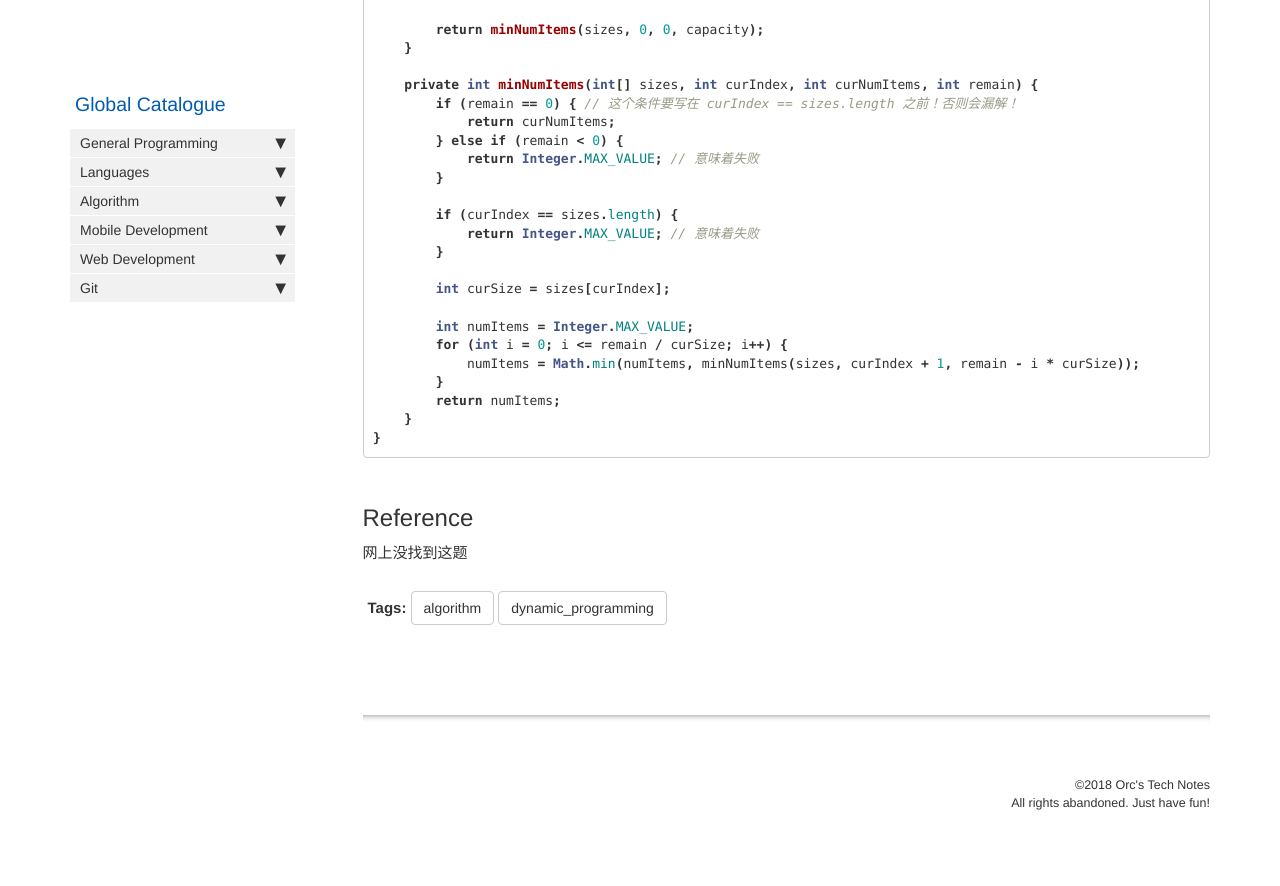
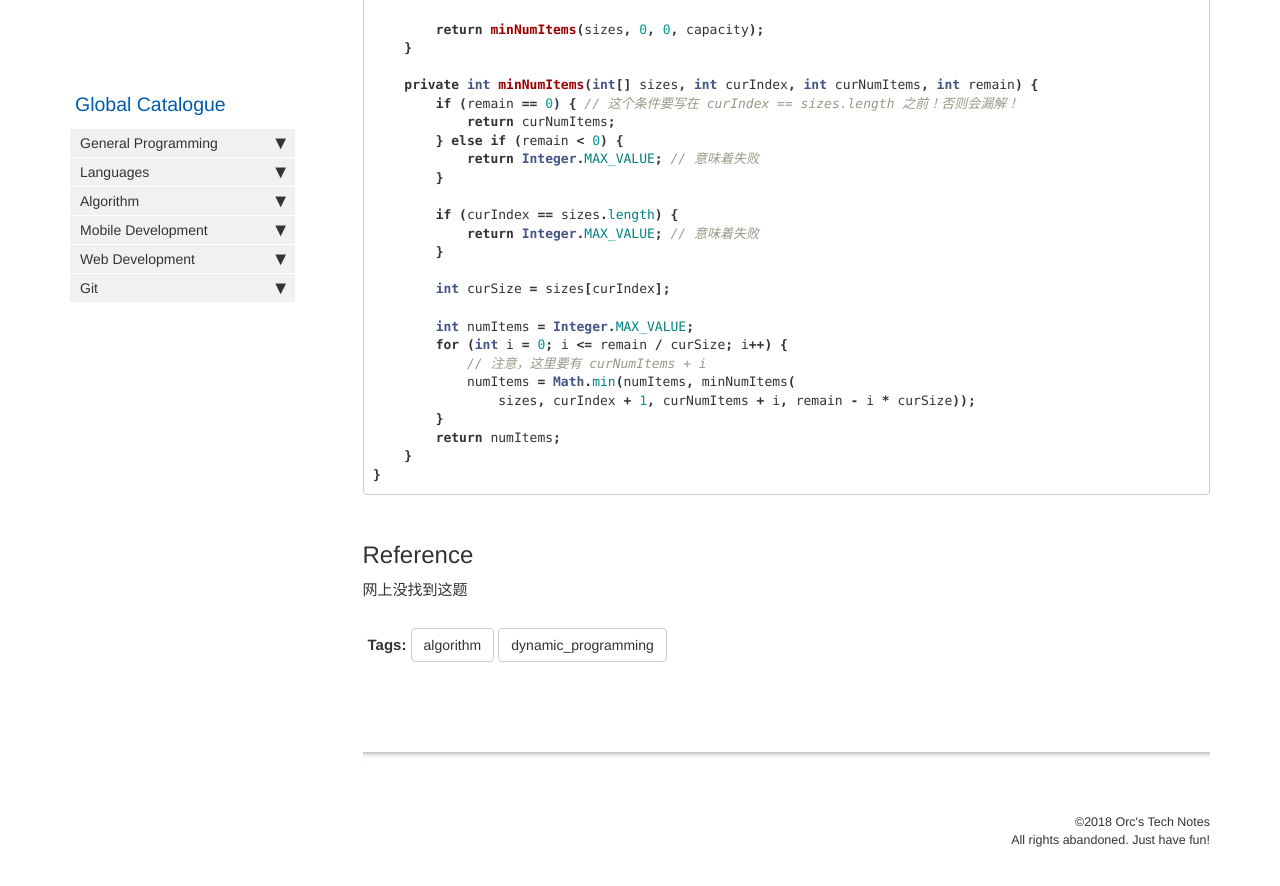
Before and after one commit to HungryOrc/hungryorc.github.io, a Jekyll site: the page built from pages/algorithm/algorithm_backpack_unlimited_1Attr_exactFill_returnMinNumOfItems.md, in a window 1280 px wide and 900 px high, scrolled down 4148 px. Shown: the top 886 px of the window. Built offline with Jekyll 4.4.1, drawn with Linux system fonts in a browser that asks for light colours; nearby versions of some CDN libraries; comment, search, counter and statistics services are not loaded; before the commit the page ends 5011 px from its top, so only the background shows below that.

Commit message:
Update algorithm_backpack_unlimited_1Attr_exactFill_returnMinNumOfItems.md

```diff
--- a/pages/algorithm/algorithm_backpack_unlimited_1Attr_exactFill_returnMinNumOfItems.md
+++ b/pages/algorithm/algorithm_backpack_unlimited_1Attr_exactFill_returnMinNumOfItems.md
@@ -196,7 +196,9 @@ class Solution {
 
         int numItems = Integer.MAX_VALUE;
         for (int i = 0; i <= remain / curSize; i++) {
-            numItems = Math.min(numItems, minNumItems(sizes, curIndex + 1, remain - i * curSize));
+            // 注意，这里要有 curNumItems + i
+            numItems = Math.min(numItems, minNumItems(
+                sizes, curIndex + 1, curNumItems + i, remain - i * curSize));
         }
         return numItems;
     }
```
